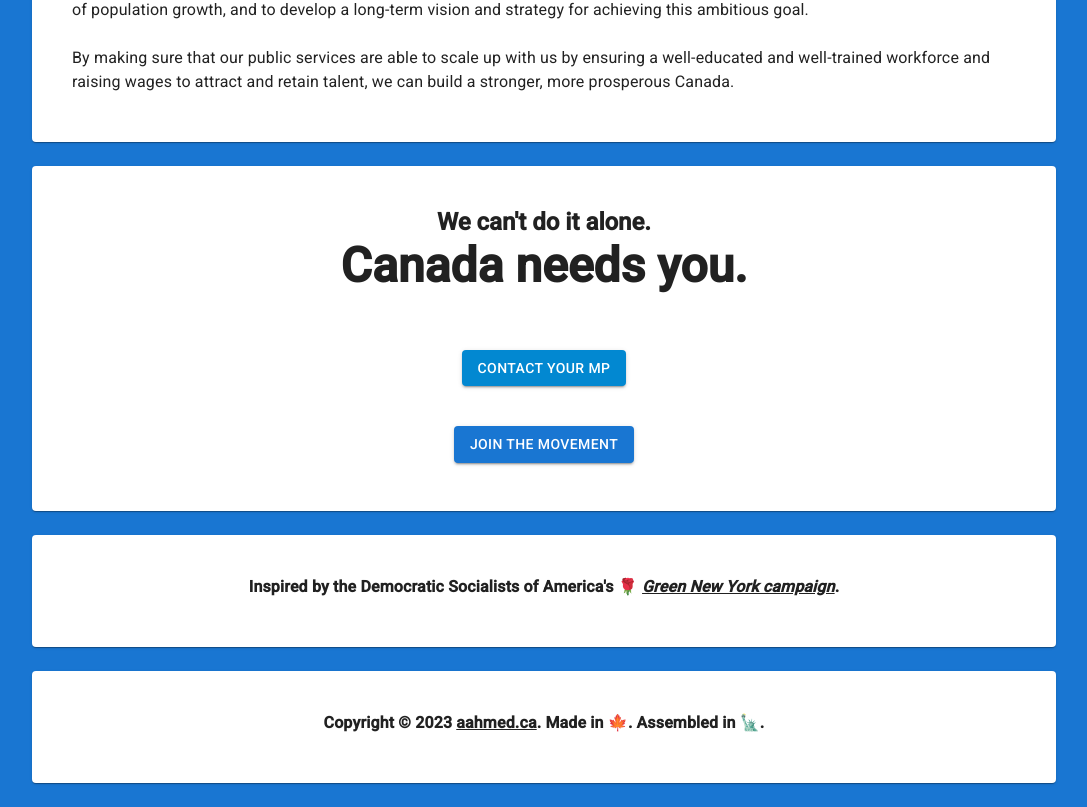
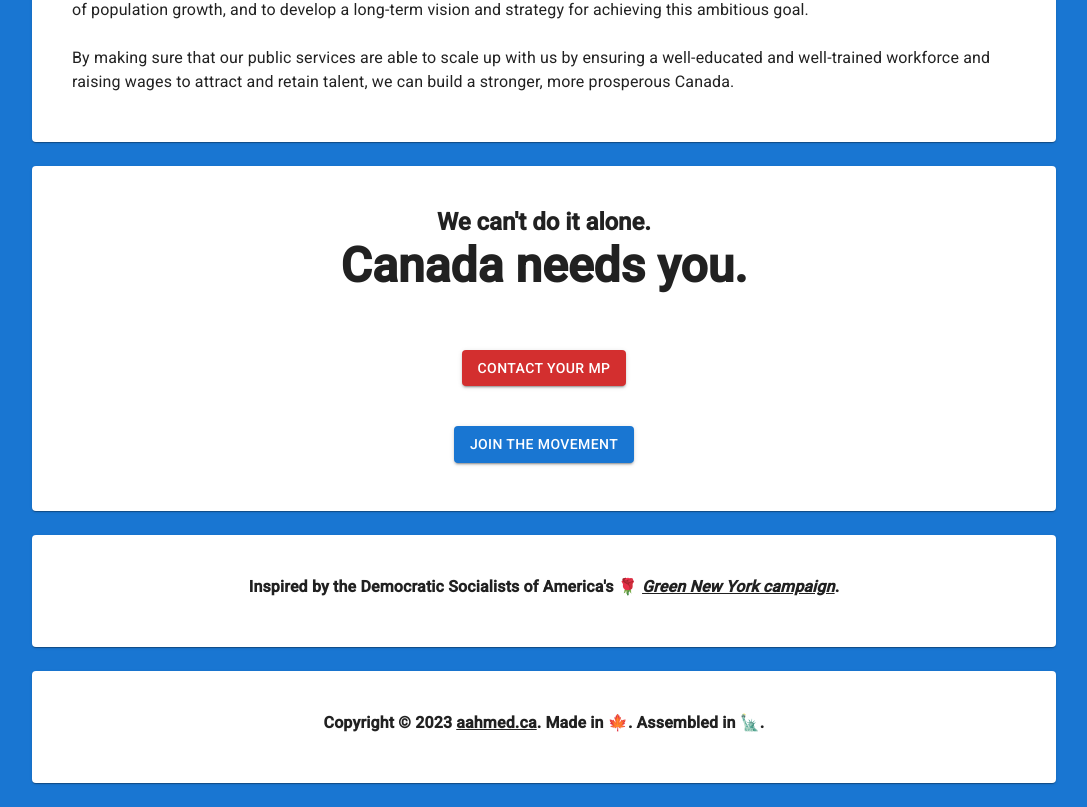
Before and after one commit to asharahmed/centuryapp, a Next.js app: page / in a window 1280 px wide. Shown: the part 2224-3031 px from the top of the page, without its empty margins (96-1183 px from the left). Built offline with nearby package versions, Linux system fonts and the light colour scheme.

Commit message:
added functionality for mp contact

```diff
--- a/src/pages/index.js
+++ b/src/pages/index.js
@@ -250,7 +250,7 @@ function App() {
           <center><b>Canada needs you.</b></center><br/>
 
             </Typography>
-            <Button variant="contained" id="btn1" color="info" href="https://www.ourcommons.ca/members/en">Contact your MP</Button><br/>
+            <Button variant="contained" id="btn1" color="error" href="https://www.ourcommons.ca/members/en">Contact your MP</Button><br/>
             </CardContent>
             <Button variant="contained" id="btn2" color="primary" href="https://www.centuryinitiative.ca/">Join the Movement</Button><br/>
       </Card>
```
